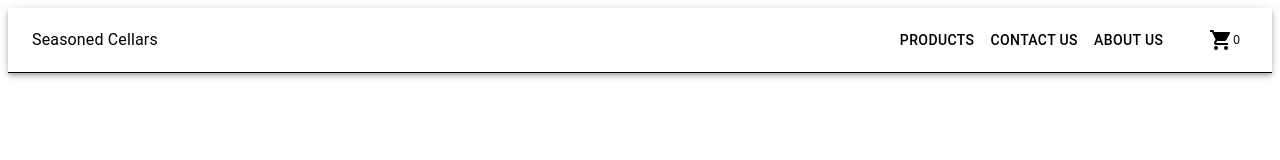
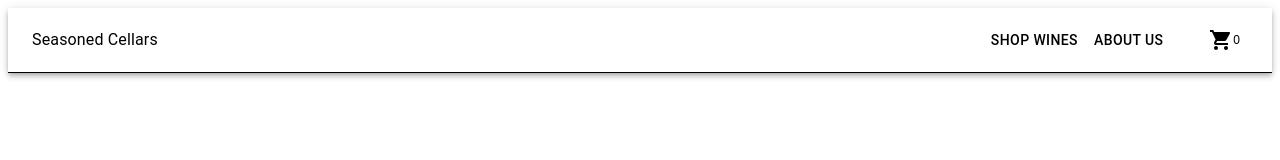
Before and after one commit to ColinHammarberg/next_project, a Next.js app in the folder my-ecommerce-site/: page /Checkout in a window 1280 px wide. Shown: the top 160 px of the page. Built offline with nearby package versions, Linux system fonts and the light colour scheme.

Commit message:
rename header item and remove others

```diff
--- a/my-ecommerce-site/pages/components/Header/Header.jsx
+++ b/my-ecommerce-site/pages/components/Header/Header.jsx
@@ -11,12 +11,8 @@ export default function Header({ data }) {
 
   const headerItems = [
     {
-      text: 'Products',
+      text: 'Shop Wines',
       href: '/Products'
-    },
-    {
-      text: 'Contact Us',
-      href: '/Contact'
     },
     {
       text: 'About Us',
```
